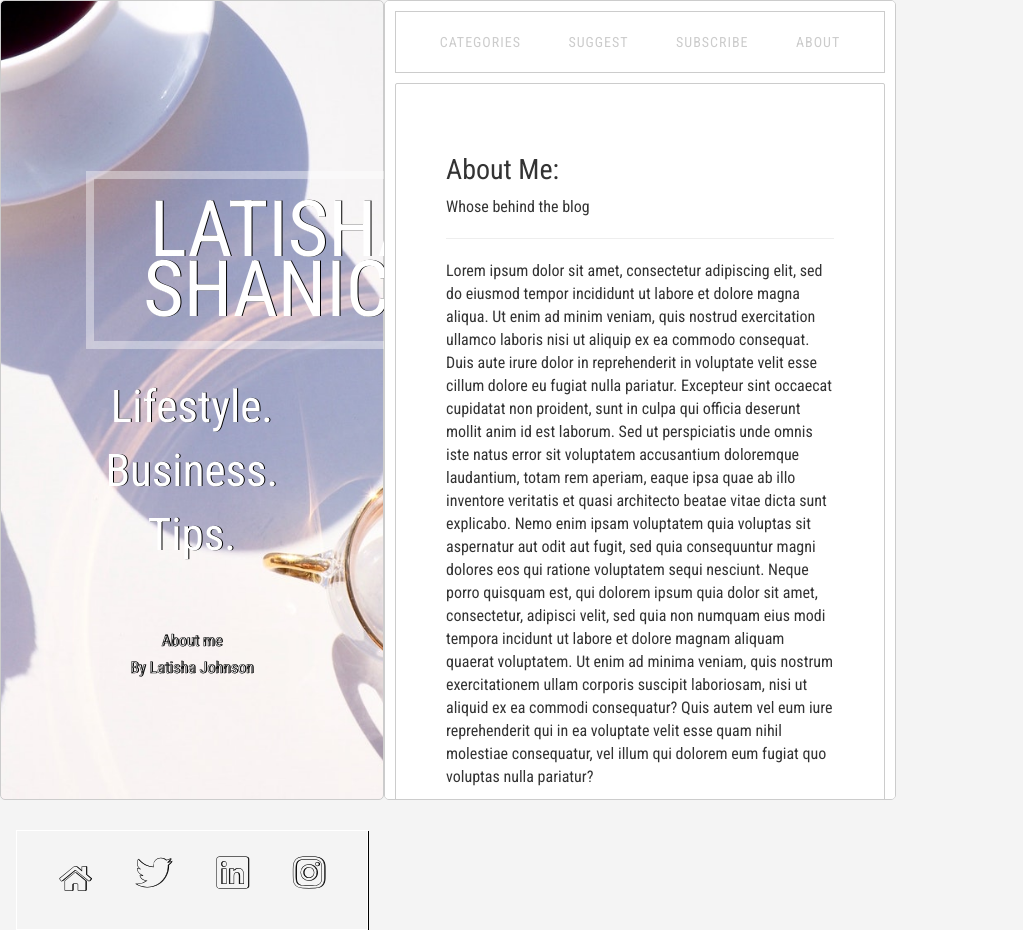
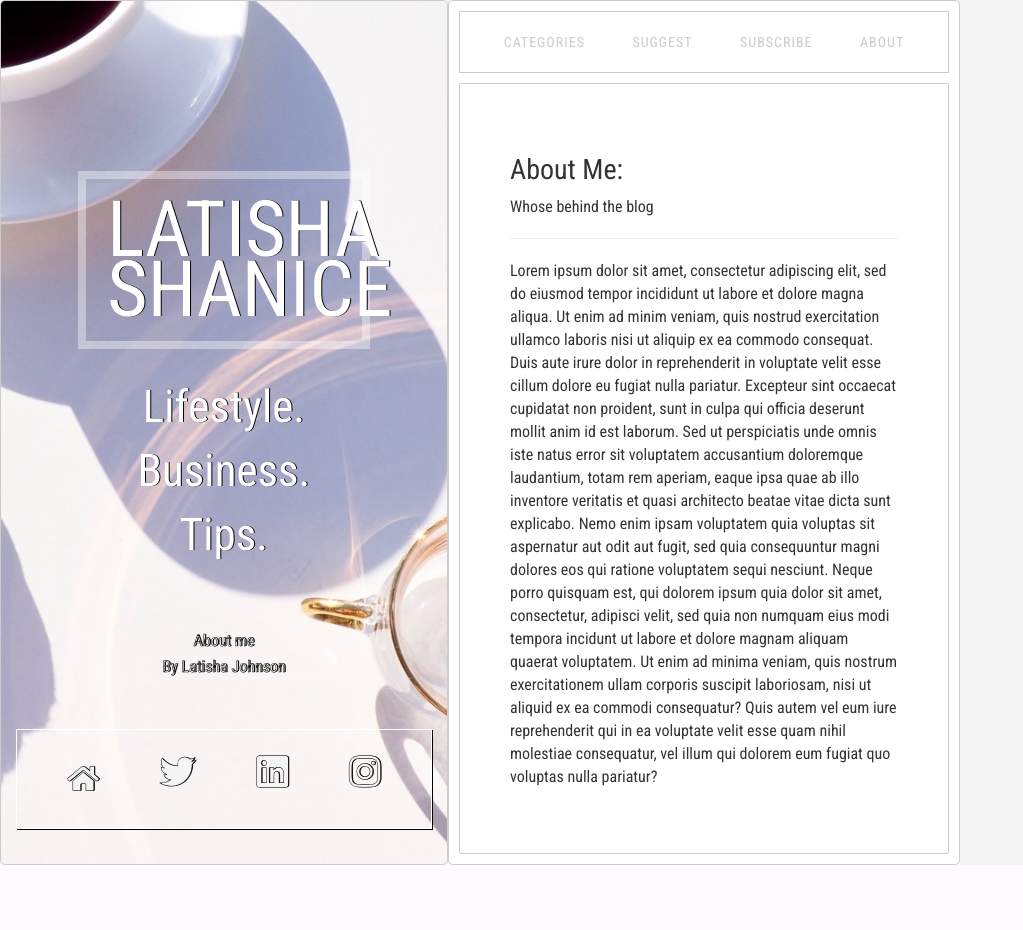
Before and after one commit to Ljohns635/blog, a Django app: page /about/ in a window 1280 px wide. Shown: the whole page, without its empty margins (0-1023 px from the left). After the commit the page ends 865 px from the top, so only its background shows below. Run offline with Django 3.2, Linux system fonts and the light colour scheme; data comes from the database, SQL or seed files in the repository; both versions use the stored data as it was after the commit; some libraries are stand-ins or nearby versions.

Commit message:
fixing css styling

```diff
--- a/static/css/style.css
+++ b/static/css/style.css
@@ -22,7 +22,7 @@ body {
 .flex-container {
     display: flex;
     /* flex-wrap: wrap; */
-    height: 100vh;
+    height: 100%;
 }
 
 .item-container {
@@ -39,8 +39,8 @@ body {
 }
 
 .item_2{
-   width: 40%;
-   overflow-y: auto;
+    width: 40%;
+    overflow-y: auto;
 }
 
 .item_1 {
@@ -48,7 +48,7 @@ body {
     background-repeat: no-repeat;
     background-position: center center;
     background-size: cover;
-    width: 30%;
+    width: 35%;
     padding-top: 150px;
     padding-left: 15px;
     padding-right: 15px;
@@ -59,12 +59,12 @@ body {
 #heading-logo {
     color: white;
     border: rgba(255, 255, 255, 0.38) solid 8px;
-    padding: 21px;
+    padding: 5%;
     margin-bottom: 31px;
-    margin-left: 70px;
-    margin-right: 70px;
-    position: static;
-    width: 400px;
+    margin-left: 15%;
+    margin-right: 15%;
+    /* position: static; */
+    width: 70%;
     font-weight: 400;
     font-size: 78px;
     line-height: 60px;
@@ -97,7 +97,7 @@ body {
     margin-bottom: 4px;
 }
 .p2 {
-    margin-bottom: 150px;
+    margin-bottom: 50px;
 }
 
 .bottom-nav {
@@ -109,7 +109,7 @@ body {
     display: flex;
     align-items: center;
     justify-content: space-around;
-
+    /* position: relative; */
 }
 
 .bottom-nav li {
--- a/templates/author.html
+++ b/templates/author.html
@@ -28,7 +28,6 @@
                 <p class="p1">{{title}}</p>
                 <p class="p2">By Latisha Johnson</p>
             </div>
-
             <div id="footer">
                 <ul class="bottom-nav">
                     <a href="/"><i class="fas fa-home fa-2x"></i></a>
```
Also changed, not shown: db.sqlite3, static/images/Headshot.jpg (added).
